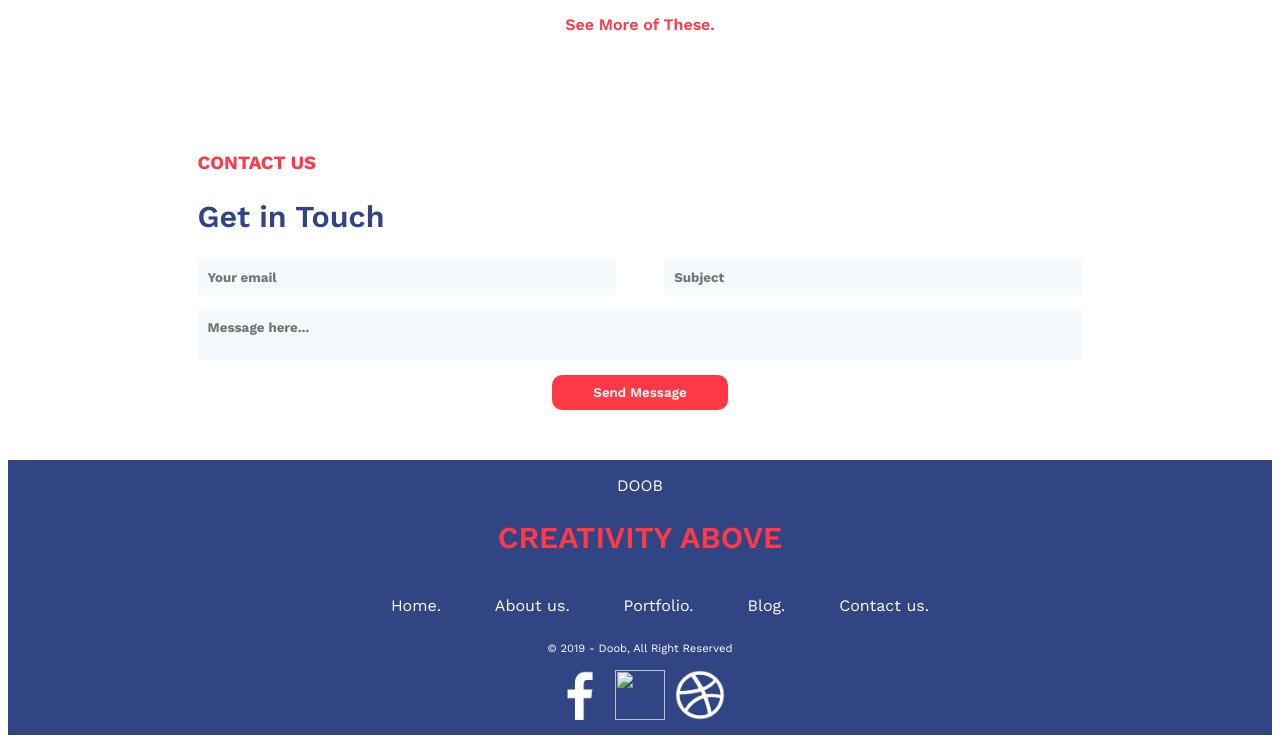
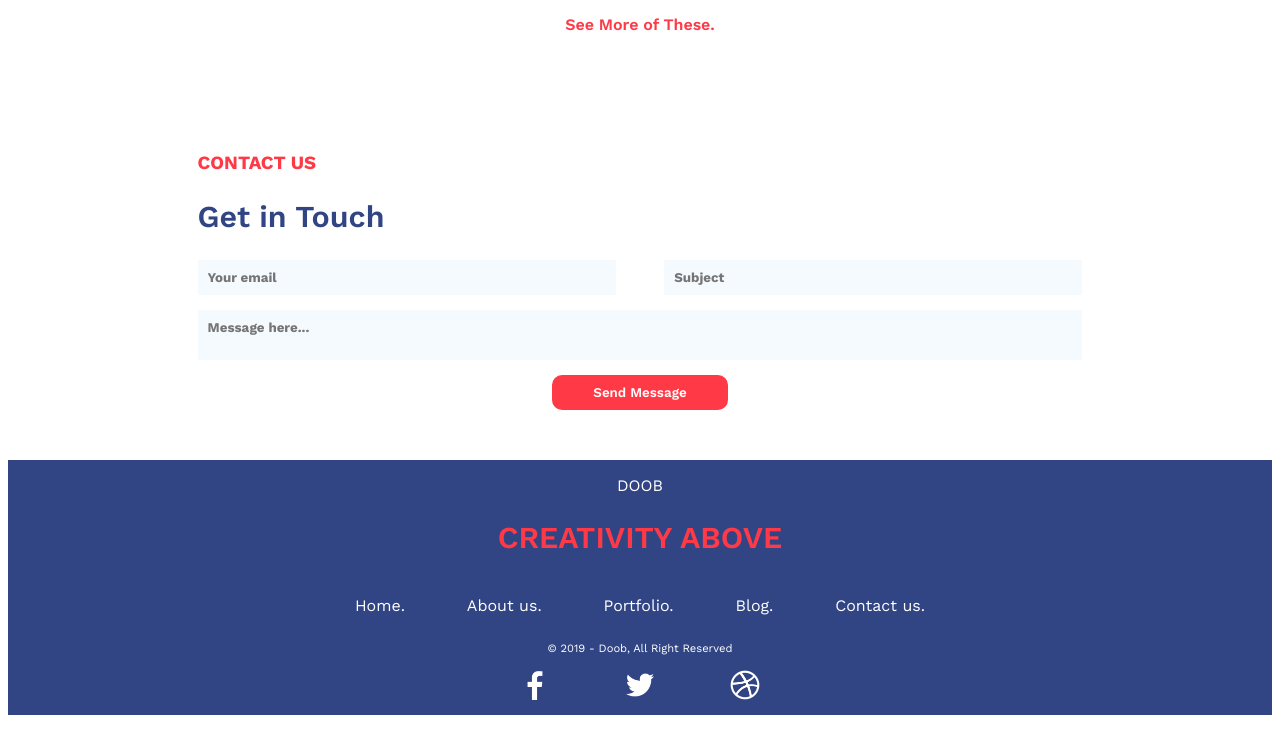
Before and after one commit to IlonaLukuts/TestFEE, a plain HTML site: page index.html in a window 1280 px wide. Shown: the part 1246-1989 px from the top of the page. Drawn offline with nearby package versions, Linux system fonts and the light colour scheme.

Commit message:
fix: change footer content style

```diff
--- a/index.html
+++ b/index.html
@@ -178,7 +178,7 @@
                             <img src="images/social/facebook.png" />
                         </div>
                         <div class="image-wrapper">
-                            <img src="images/social/twitter.jpg" />
+                            <img src="images/social/twitter.png" />
                         </div>
                         <div class="image-wrapper">
                             <img src="images/social/dribble.png" />
--- a/less/styles.less
+++ b/less/styles.less
@@ -190,6 +190,7 @@ section {
         border: none;
         width: 50%;
         margin-bottom: 10px;
+        min-width: fit-content;
     }
 }
 
@@ -367,7 +368,11 @@ h2 {
     }
 
     .navigation-list {
+        flex-direction: column;
         justify-content: space-around;
+        align-items: center;
+
+        padding: 0;
     }
 }
 
@@ -375,16 +380,16 @@ h2 {
     margin-bottom: 0;
 }
 
-@socials-width: 50px;
+@socials-width: 30px;
 
 .address-container {
     display: flex;
-    width: @socials-width*3+10px*2;
+    width: @socials-width*8;
     justify-content: space-between;
     margin-bottom: 15px;
 
     .image-wrapper {
-        width: 50px;
+        width: @socials-width;
     }
 }
 
--- a/less/styles_desktop.less
+++ b/less/styles_desktop.less
@@ -93,4 +93,8 @@
             object-fit: cover;
         }
     }
+
+    .footer-container .navigation-list {
+        flex-direction: row;
+    }
 }
```
Also changed, not shown: less/styles.css.
